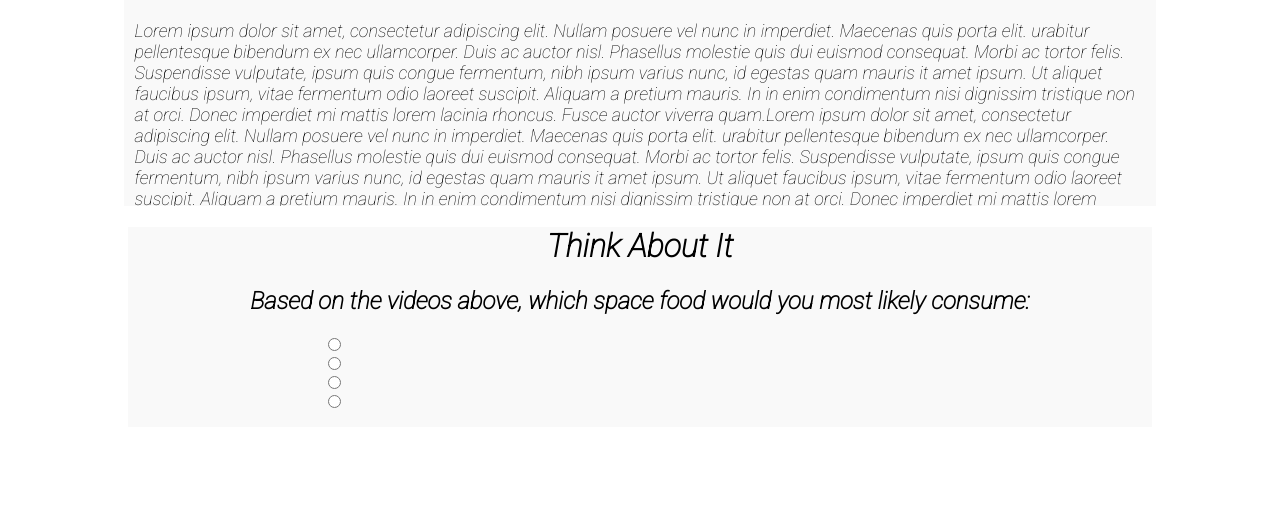
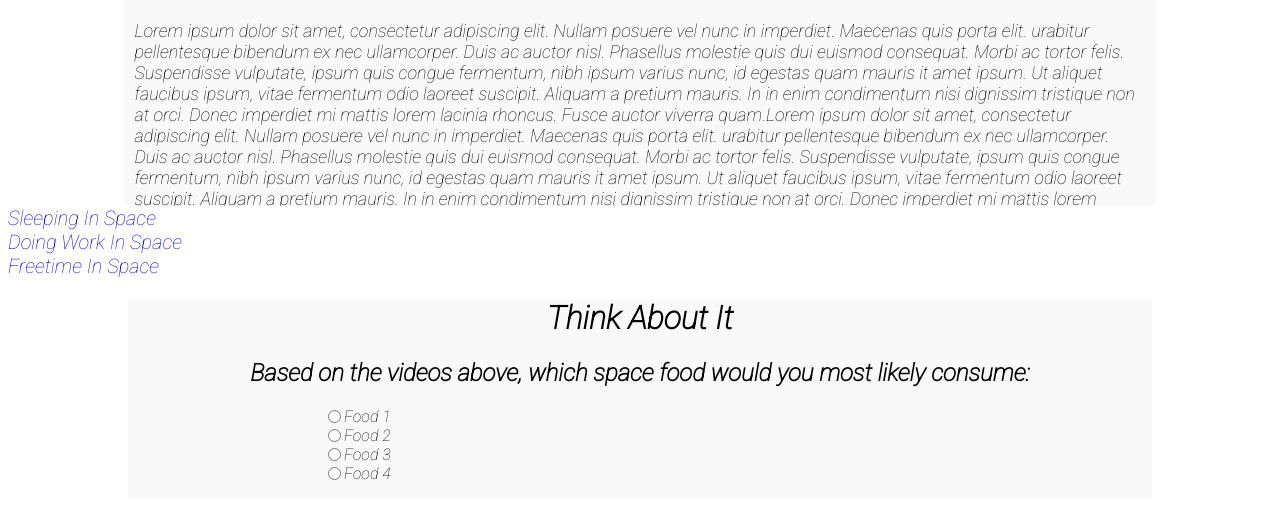
Before and after one commit to Jaysk8/frontEndProject, a PHP site: page /space-foods.html in a window 1280 px wide. Shown: the part 754-1261 px from the top of the page. Before the commit the page ends 1162 px from the top, so only its background shows below. Run offline with PHP 8.4, Linux system fonts and the light colour scheme.

Commit message:
space-Food

```diff
--- a/space-foods.css
+++ b/space-foods.css
@@ -91,3 +91,18 @@ input {
     float: left;
     margin-left: 200px;
 }
+
+label {
+    float: left;
+}
+
+.sideNav{
+    display:flex;
+    flex-direction: column;
+
+}
+
+.sideNav a {
+    text-decoration: none;
+    font-size: 20px
+}
--- a/space-foods.html
+++ b/space-foods.html
@@ -13,7 +13,7 @@
 <body>
     <!-- Top navbar section -->
     <div class="navbar">
-        <a href="#home">Home</a>
+        <a href="index.html">Home</a>
         <a href="#weather">Weather</a>
         <a href="#space-foods">Space Food</a>
         <a href="#asteroids">Asteroids</a>
@@ -58,21 +58,27 @@
         </div>
         <!-- /Video Container  -->
 
+        <div class="sideNav">
+            <a href="#">Sleeping In Space</a>
+            <a href="#">Doing Work In Space</a>
+            <a href="#">Freetime In Space</a>
+        </div>
+
         <div class="input-container">
             <h1>Think About It</h1>
             <h2>Based on the videos above, which space food would you most likely consume:</h2>
 
             <input type="radio" name="food">
-            <label></label>
+            <label>Food 1</label>
             <br>
             <input type="radio" name="food">
-            <label></label>
+            <label>Food 2</label>
             <br>
             <input type="radio" name="food">
-            <label></label>
+            <label>Food 3</label>
             <br>
             <input type="radio" name="food">
-            <label></label>
+            <label>Food 4</label>
         </div>
 
 </body>
```
